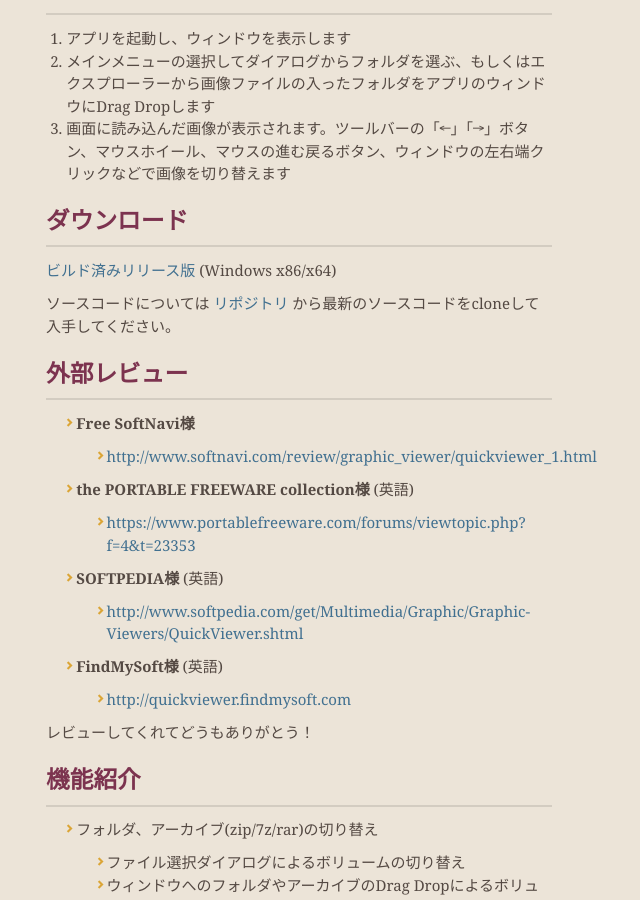
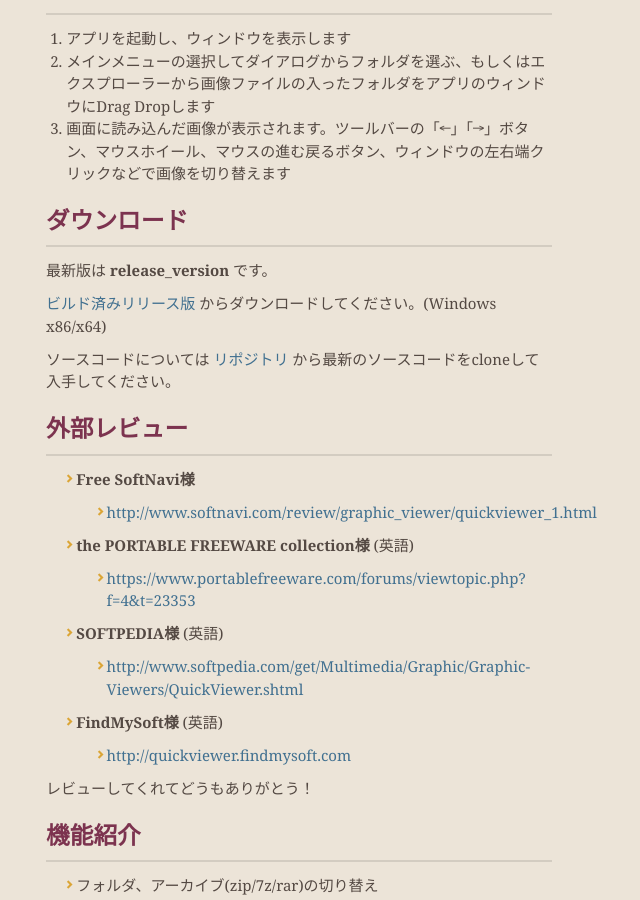
Before and after one commit to kanryu/quickviewer, a Jekyll site: the page built from docs/index-ja.md, in a window 1280 px wide and 900 px high, scrolled down 859 px. Shown: the whole window, without its empty margins (341-981 px from the left). Built offline with Jekyll 4.4.1, drawn with Linux system fonts in a browser that asks for light colours; nearby versions of some CDN libraries; our own code applies the rules of GitHub Pages for plain Markdown files.

Commit message:
Update index-ja.md

```diff
--- a/docs/index-ja.md
+++ b/docs/index-ja.md
@@ -36,7 +36,9 @@ layout: default
 
 ## ダウンロード
 
-[ビルド済みリリース版](https://github.com/kanryu/quickviewer/releases) (Windows x86/x64)
+最新版は **release_version** です。
+
+[ビルド済みリリース版](https://github.com/kanryu/quickviewer/releases) からダウンロードしてください。(Windows x86/x64)
 
 ソースコードについては [リポジトリ](https://github.com/kanryu/quickviewer) から最新のソースコードをcloneして入手してください。
 
```
